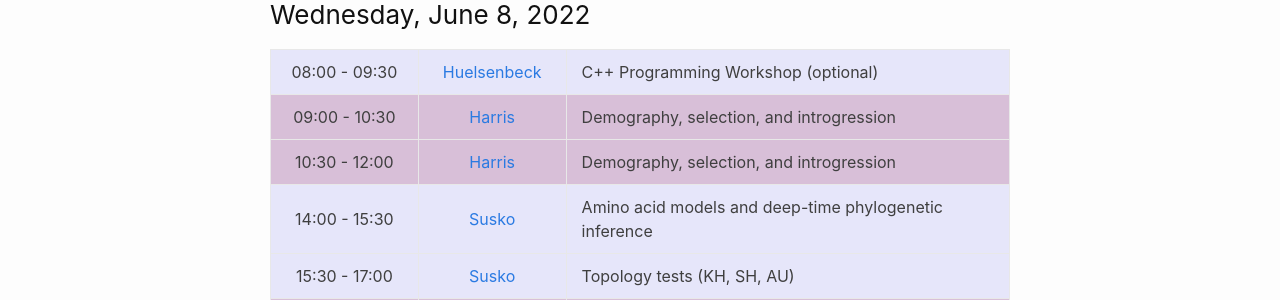
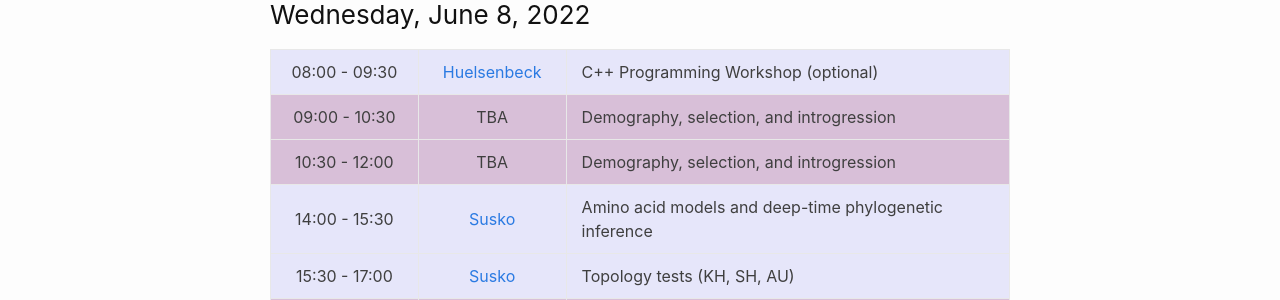
Before and after one commit to molevolworkshop/molevolworkshop.github.io, a Jekyll site: the page built from schedule.md, in a window 1280 px wide and 900 px high, scrolled down 3500 px. Shown: the part 153-453 px from the top of the window. Built offline with Jekyll 4.4.1, drawn with Linux system fonts in a browser that asks for light colours.

Commit message:
deleting harris from 2022 course

```diff
--- a/schedule.md
+++ b/schedule.md
@@ -108,8 +108,8 @@ All sessions are in Loeb G70 (basement of Loeb building)
 
 ---------------|--------------------------------------|-----------------------------------
  08:00 - 09:30 | [Huelsenbeck](/faculty-huelsenbeck/) | C++ Programming Workshop (optional)
- 09:00 - 10:30 | [Harris](/faculty-harris/)           | Demography, selection, and introgression
- 10:30 - 12:00 | [Harris](/faculty-harris/)           | Demography, selection, and introgression
+ 09:00 - 10:30 | TBA                                  | Demography, selection, and introgression
+ 10:30 - 12:00 | TBA                                  | Demography, selection, and introgression
  14:00 - 15:30 | [Susko](/faculty-susko/)             | Amino acid models and deep-time phylogenetic inference <!-- ([Eme 2019 lecture]({{ site.baseurl }}/faculty/eme/pdf/Phylogenomics_EmeLaura_WoodsHole2019_4-opt.pdf)) -->
  15:30 - 17:00 | [Susko](/faculty-susko/)             | Topology tests (KH, SH, AU)
  19:00 - 20:30 | [Knowles](/faculty-knowles/)         | Evolutionary applications of genomic data
```
Also changed, not shown: faculty.md (+2 -0 lines), faculty/_former/harris/harris.md (renamed from faculty/harris/harris.md), faculty/_former/harris/img/harris.jpg (renamed from faculty/harris/img/harris.jpg).
